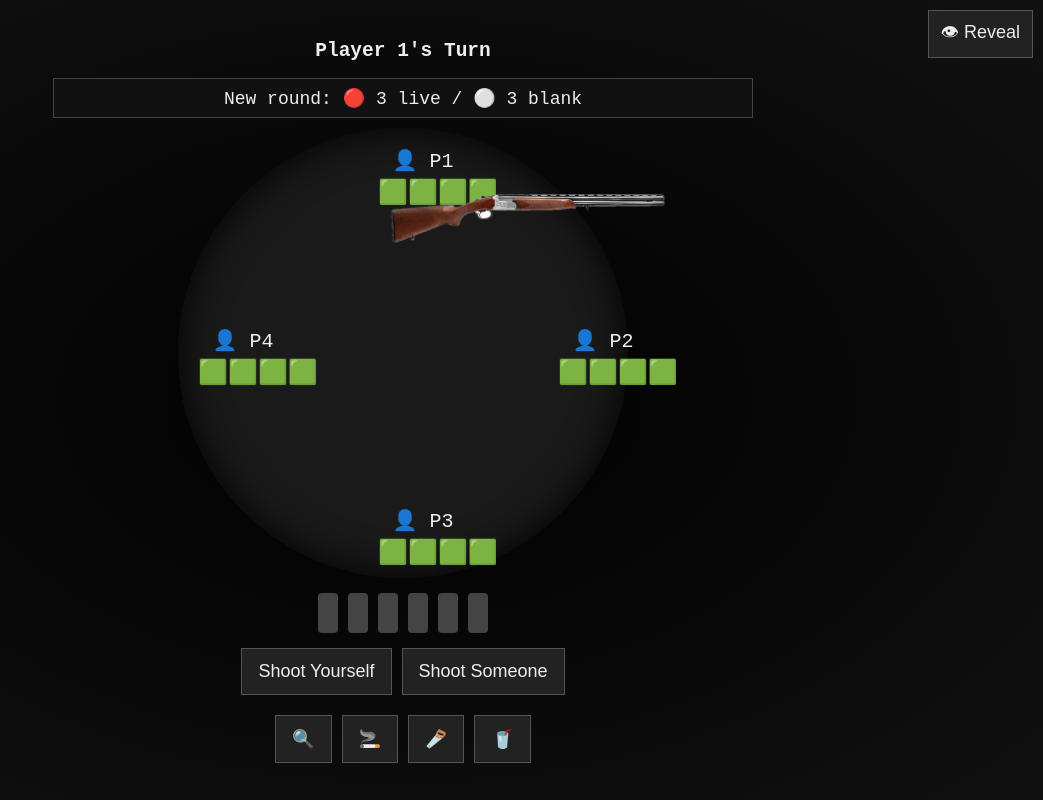
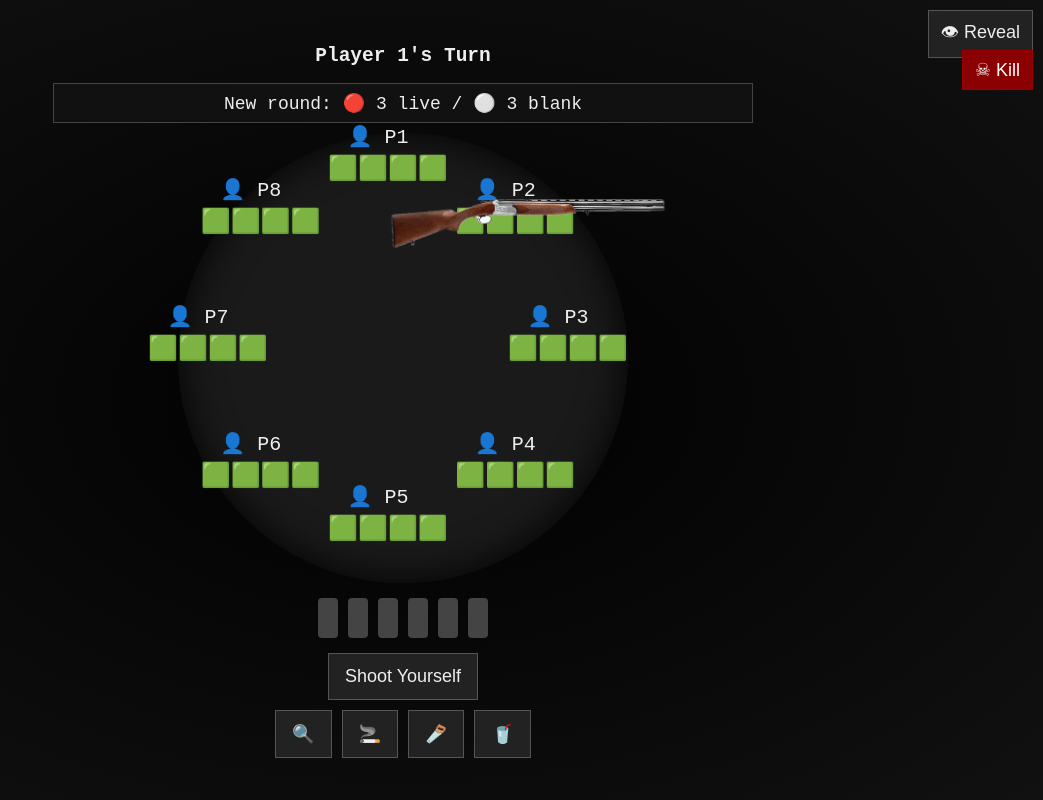
Before and after one commit to J-Jerin-Raj/BuckShot-Roulette-2D-Copy, a plain HTML site: page index.html in a window 1280 px wide. Both pictures are taken after a click on the button "Start Game". Shown: the whole page, without its empty margins (237-1280 px from the left). Drawn offline with Linux system fonts and the light colour scheme.

Commit message:
Upto 8 players, Addition of kill button to kill a player [The only way to play as 2-7 Players], Click to shoot player instead of select menu

```diff
--- a/index.html
+++ b/index.html
@@ -21,6 +21,7 @@
 
 <!-- Reveal button -->
 <button id="revealBtn" onclick="toggleReveal()">👁 Reveal</button>
+<button id="killBtn" onclick="toggleKillMode()">☠ Kill</button>
 
 <!-- Audio -->
 <audio id="liveSound" src="sounds/gunshot.mp3" preload="auto"></audio>
@@ -37,6 +38,10 @@
   <div class="player" id="p1">👤 P2<div class="hearts" id="h1"></div></div>
   <div class="player" id="p2">👤 P3<div class="hearts" id="h2"></div></div>
   <div class="player" id="p3">👤 P4<div class="hearts" id="h3"></div></div>
+  <div class="player" id="p4">👤 P5<div class="hearts" id="h4"></div></div>
+  <div class="player" id="p5">👤 P6<div class="hearts" id="h5"></div></div>
+  <div class="player" id="p6">👤 P7<div class="hearts" id="h6"></div></div>
+  <div class="player" id="p7">👤 P8<div class="hearts" id="h7"></div></div>
 
   <div class="gun" id="gun">
     <img src="items/shotgun.png" id="gunImg">
@@ -49,16 +54,13 @@
 
   <div class="actions">
     <button onclick="shoot(turn)">Shoot Yourself</button>
-    <button onclick="chooseTarget()">Shoot Someone</button>
   </div>
 
-  <div class="targets" id="targets"></div>
-
   <div class="items">
-    <button onclick="useMag()">🔍</button>
-    <button onclick="useCigar()">🚬</button>
-    <button onclick="useSaw()">🪚</button>
-    <button onclick="useSoda()">🥤</button>
+    <button id="magBtn" onclick="useMag()">🔍</button>
+    <button id="cigarBtn" onclick="useCigar()">🚬</button>
+    <button id="sawBtn" onclick="useSaw()">🪚</button>
+    <button id="sodaBtn" onclick="useSoda()">🥤</button>
   </div>
 
   <p id="info"></p>
--- a/script.js
+++ b/script.js
@@ -37,6 +37,14 @@ function wait(ms) {
 function startGame(playerCount = 4){
   numPlayers = Math.min(Math.max(playerCount,2),8); // clamp 2-8
   players = Array(numPlayers).fill(maxHP);
+
+inventories = Array.from({ length: numPlayers }, () => ({
+  mag: 1,
+  cigar: 1,
+  saw: 1,
+  soda: 1
+}));
+
   setupPositions(numPlayers);
 
   startMenu.style.display = "none";
@@ -65,14 +73,6 @@ function setupPositions(count){
     const p = document.getElementById("p"+i);
     if(p) p.style.display = i<count?"block":"none";
   }
-  for (let i = 0; i < count; i++) {
-  const p = document.getElementById("p" + i);
-  if (!p) continue;
-
-  p.style.top = positions[i].top + "px";
-  p.style.left = positions[i].left + "px";
-}
-
 }
 
 /* ================== Hearts ================== */
@@ -254,3 +254,84 @@ function checkWin(){
     winScreen.style.display="flex";
   }
 }
+
+let killMode = false;
+function toggleKillMode(){
+  killMode = !killMode;
+  info.textContent = killMode ? "☠ Click a player to kill" : "";
+}
+
+function killPlayer(index){
+  if(players[index] === 0) return;
+  players[index] = 0;
+  drawHearts();
+  info.textContent = `☠ Player ${index+1} killed`;
+  killMode = false;
+  checkWin();
+}
+
+/* ---------- FORCE 8 PLAYERS ON GAME START ---------- */
+const _startGame_original = startGame;
+startGame = function(playerCount = 8){
+  _startGame_original(8); // always start with 8 players
+  positionPlayers();
+  updateClickUI();
+};
+
+/* ---------- APPLY ROUND TABLE POSITIONS ---------- */
+function positionPlayers(){
+  if (!positions || !positions.length) return;
+
+  positions.forEach((pos, i)=>{
+    const p = document.getElementById("p"+i);
+    if(!p) return;
+    p.style.top = pos.top + "px";
+    p.style.left = pos.left + "px";
+    p.style.transform = "translate(-50%, -50%)";
+  });
+}
+
+/* ---------- PLAYER CLICK HANDLING ---------- */
+function updateClickUI(){
+  players.forEach((hp, i)=>{
+    const p = document.getElementById("p"+i);
+    if(!p) return;
+
+    p.onclick = null;
+    p.classList.remove("killable", "shootable");
+
+    /* Kill mode click */
+    if(killMode && hp > 0){
+      p.classList.add("killable");
+      p.onclick = () => killPlayer(i);
+      return;
+    }
+
+    /* Shoot mode click (normal gameplay) */
+    if(!killMode && i !== turn && hp > 0){
+      p.classList.add("shootable");
+      p.onclick = () => shoot(i);
+    }
+  });
+}
+
+/* ---------- HOOK TURN CHANGE ---------- */
+const _nextTurn_original = nextTurn;
+nextTurn = function(){
+  _nextTurn_original();
+  updateClickUI();
+};
+
+/* ---------- HOOK KILL MODE ---------- */
+const _toggleKillMode_original = toggleKillMode;
+toggleKillMode = function(){
+  _toggleKillMode_original();
+  updateClickUI();
+};
+
+/* ---------- HOOK KILL PLAYER ---------- */
+const _killPlayer_original = killPlayer;
+killPlayer = function(index){
+  _killPlayer_original(index);
+  updateClickUI();
+};
--- a/style.css
+++ b/style.css
@@ -51,17 +51,17 @@ body {
 
 .player {
   position: absolute;
-  width: 90px;
+  width: 100px;
   text-align: center;
   font-size: 20px;
 }
 
 .player.dead { opacity:0.3; }
 
-.p1 { top: -15px; left: 180px; }
+/* .p1 { top: -15px; left: 180px; }
 .p2 { right: -30px; top: 180px; }
 .p3 { bottom: -15px; left: 180px; }
-.p4 { left: -30px; top: 180px; }
+.p4 { left: -30px; top: 180px; } */
 
 .hearts { margin-top:5px; font-size:24px; white-space: nowrap; }
 
@@ -84,8 +84,8 @@ body {
 
 #fireEffect {
   position: absolute;
-  top: 10px;
-  right: 50px;
+  top: -20px;
+  right: 0px;
   width: 80px;
   height: 80px;
   pointer-events: none;
@@ -115,3 +115,14 @@ button:hover { background:#444; }
   button { padding:10px 12px; font-size:16px; }
   .info-box { font-size:14px; }
 }
+#killBtn {
+  position: fixed;
+  top: 50px;
+  right: 10px;
+  background: darkred;
+  color: white;
+  border: 1px solid #900;
+  padding: 8px 12px;
+  cursor: pointer;
+  z-index: 5;
+}
```
Also changed, not shown: 1 other file.
